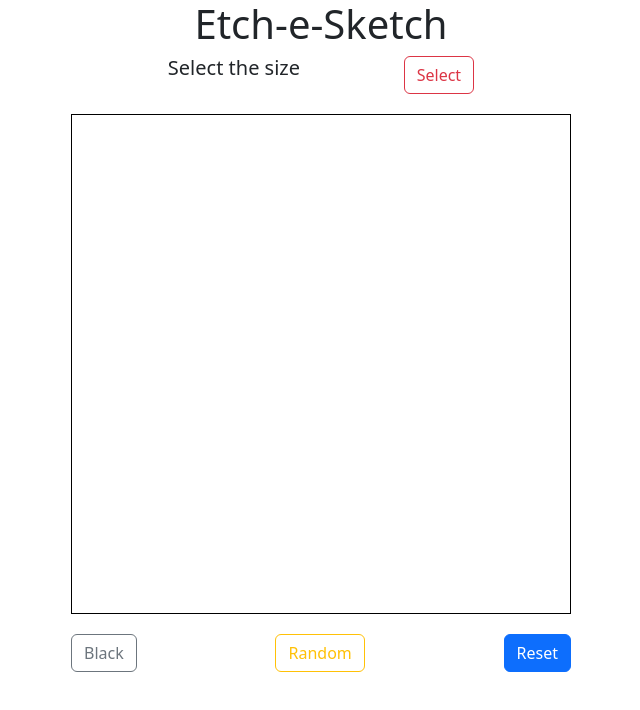
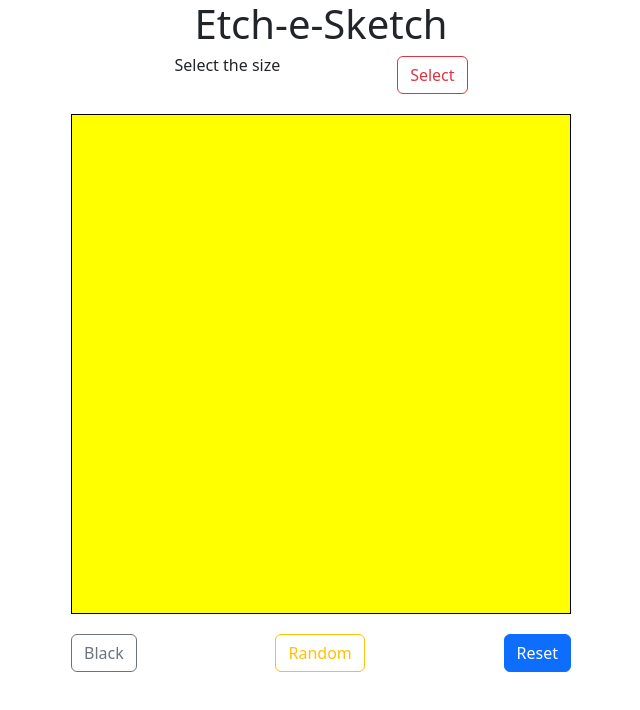
Before and after one commit to Sharmadotexe/Etch-e-sketch, a plain HTML site: page index.html in a window 1280 px wide. Shown: the whole page, without its empty margins (319-959 px from the left). Drawn offline with nearby package versions, Linux system fonts and the light colour scheme.

Commit message:
created grids

```diff
--- a/index.html
+++ b/index.html
@@ -3,9 +3,9 @@
 <head>
     <link rel="stylesheet" href="style.css">
     <link href="https://cdn.jsdelivr.net/npm/bootstrap@5.3.0-alpha1/dist/css/bootstrap.min.css" rel="stylesheet" integrity="sha384-GLhlTQ8iRABdZLl6O3oVMWSktQOp6b7In1Zl3/Jr59b6EGGoI1aFkw7cmDA6j6gD" crossorigin="anonymous">
-</head>
 
-    <script src="main.js"></script>
+
+
     <meta charset="UTF-8">
     <meta http-equiv="X-UA-Compatible" content="IE=edge">
     <meta name="viewport" content="width=device-width, initial-scale=1.0">
@@ -14,7 +14,7 @@
 <body>
     <h1>Etch-e-Sketch</h1>
     <div class="header">
-        <h5>Select the size</h6>
+        <h6>Select the size</h6>
             <button id="popup" class="btn btn-outline-danger">Select</button>
     </div>
     <div class="board"></div>
@@ -23,6 +23,6 @@
         <button class="btn btn-outline-warning">Random</button>
         <button class="btn btn-primary" type="reset">Reset</button>
     </div>
-
+    <script src="main.js"></script>
 </body>
 </html>
--- a/main.js
+++ b/main.js
@@ -0,0 +1,20 @@
+document.addEventListener("DOMContentLoaded", function (){
+   createBoard(16);
+    console.log("hello")
+})
+
+function createBoard(size){
+    let board = document.querySelector(".board");
+    board.style.gridTemplateColumns = `repeat(${size}, 1fr)`;
+    board.style.gridTemplateRows = `repeat(${size}, 1fr)`;
+
+
+    let numDivs = size*size;
+
+    for(let i=0; i < numDivs; i++){
+
+        let div = document.createElement("div");
+        div.style.backgroundColor="yellow"
+        board.insertAdjacentElement("beforeend", div);
+    }
+}
--- a/style.css
+++ b/style.css
@@ -21,8 +21,11 @@ body{
 }
 
 .board{
+
     width: 500px;
     height: 500px;
+    display: grid;
     border: 1px solid black;
     margin-bottom: 20px;
+
 }
```
